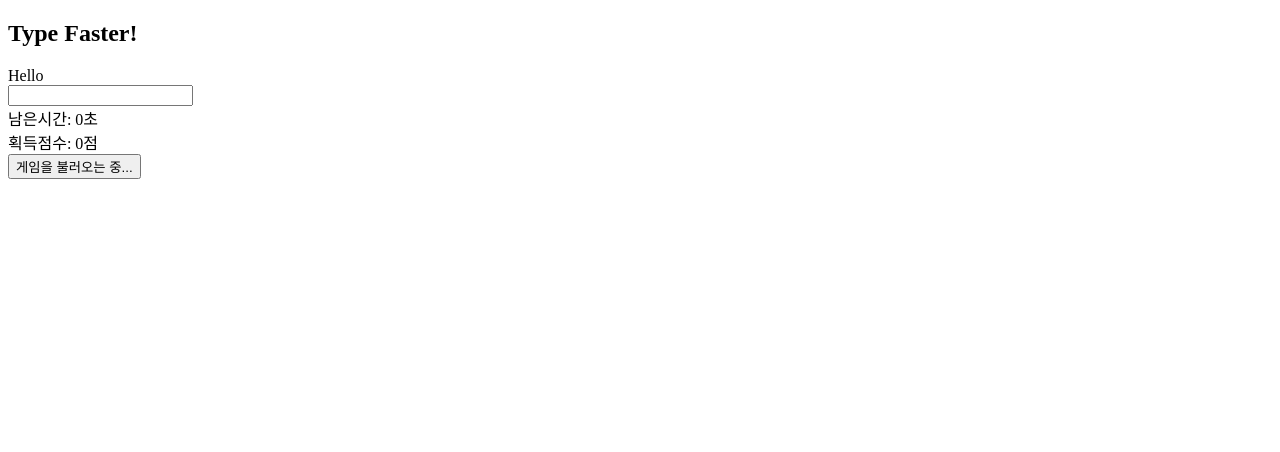
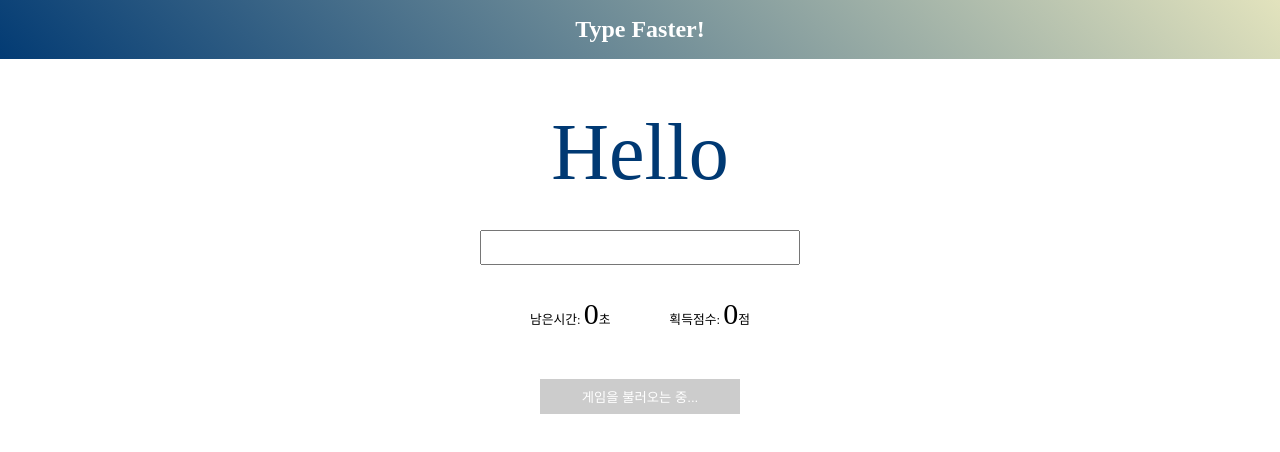
Before and after one commit to haeeemil/typing-game, a website: page index.html in a window 1280 px wide. Drawn offline with nearby package versions, Linux system fonts and the light colour scheme.

Commit message:
Add style

```diff
--- /dev/null
+++ b/css/style.css
@@ -0,0 +1,53 @@
+* {
+    margin: 0;
+    padding: 0;
+}
+
+body {
+    display: flex;
+    flex-direction: column;
+    justify-content: center;
+    align-items: center;
+}
+.header {
+    width: 100%;
+    text-align: center;
+    padding: 1rem;
+    color: #fff;
+    background: linear-gradient(45deg, #003973, #E5E5BE);
+}
+.word-display {
+    margin-top: 3rem;
+    font-size: 80px;
+    color: #003973;
+}
+.word-input-box {
+    margin-top: 2rem;
+}
+.word-input {
+    padding: 0.5rem;
+    width: 300px;
+}
+.game-info {
+    margin-top: 2rem;
+    font-size: 0.8rem;
+    display: flex;
+    justify-content: space-between;
+    width: 220px;
+}
+.game-info span {
+    font-size: 30px;
+}
+.button {
+    width: 200px;
+    height: 35px;
+    background: linear-gradient(45deg, #003973, #E5E5BE);
+    color: #fff;
+    border: none;
+    margin-top: 3rem;
+    cursor: pointer;
+}
+.loading {
+    background: #ccc;
+    cursor: not-allowed;
+}
--- a/index.html
+++ b/index.html
@@ -7,6 +7,7 @@
     <title>Type faster</title>
     <script src="node_modules/toastify-js/src/toastify.js"></script>
     <link rel="stylesheet" href="node_modules/toastify-js/src/toastify.css">
+    <link rel="stylesheet" href="css/style.css">
 </head>
 <body>
     <header class="header">
```
